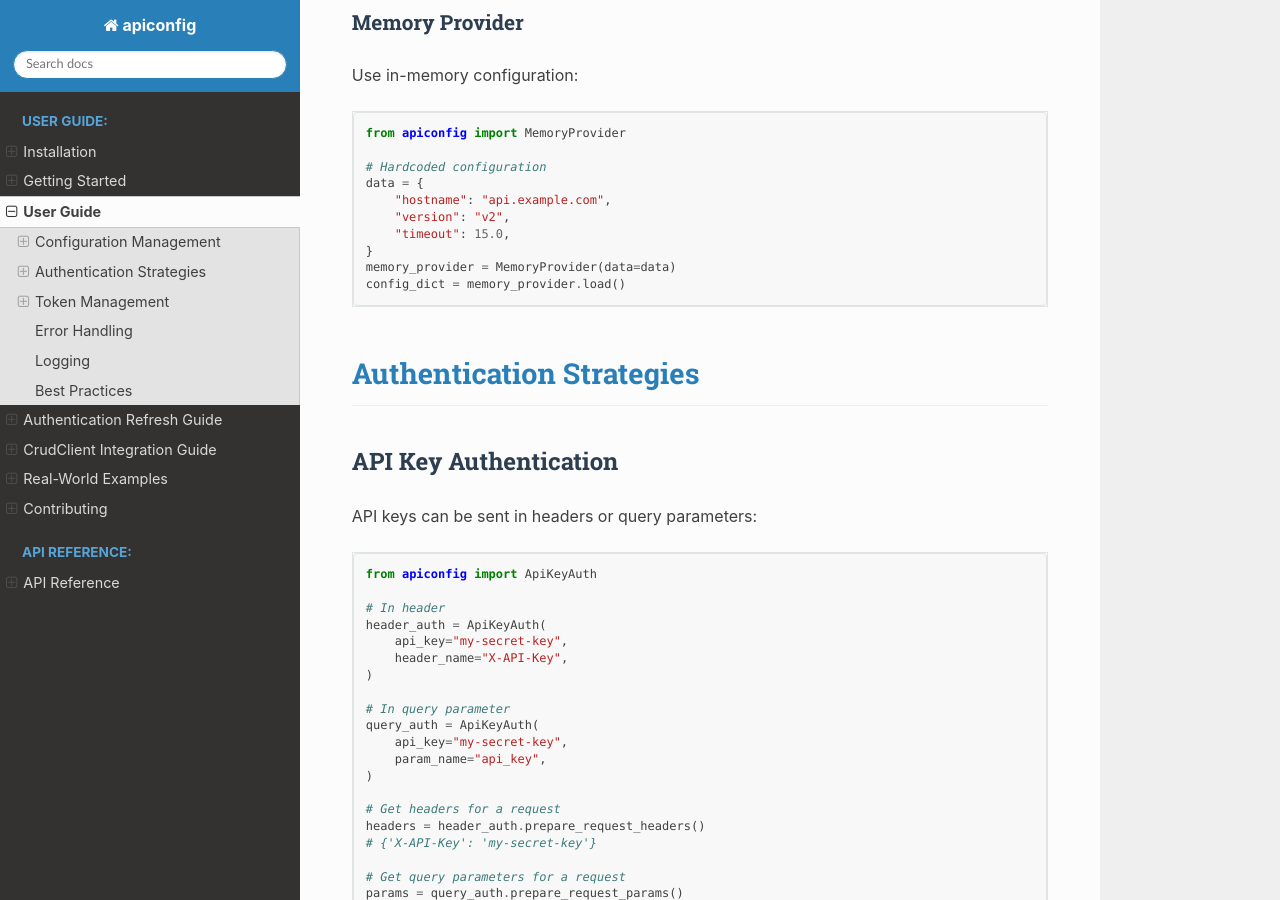
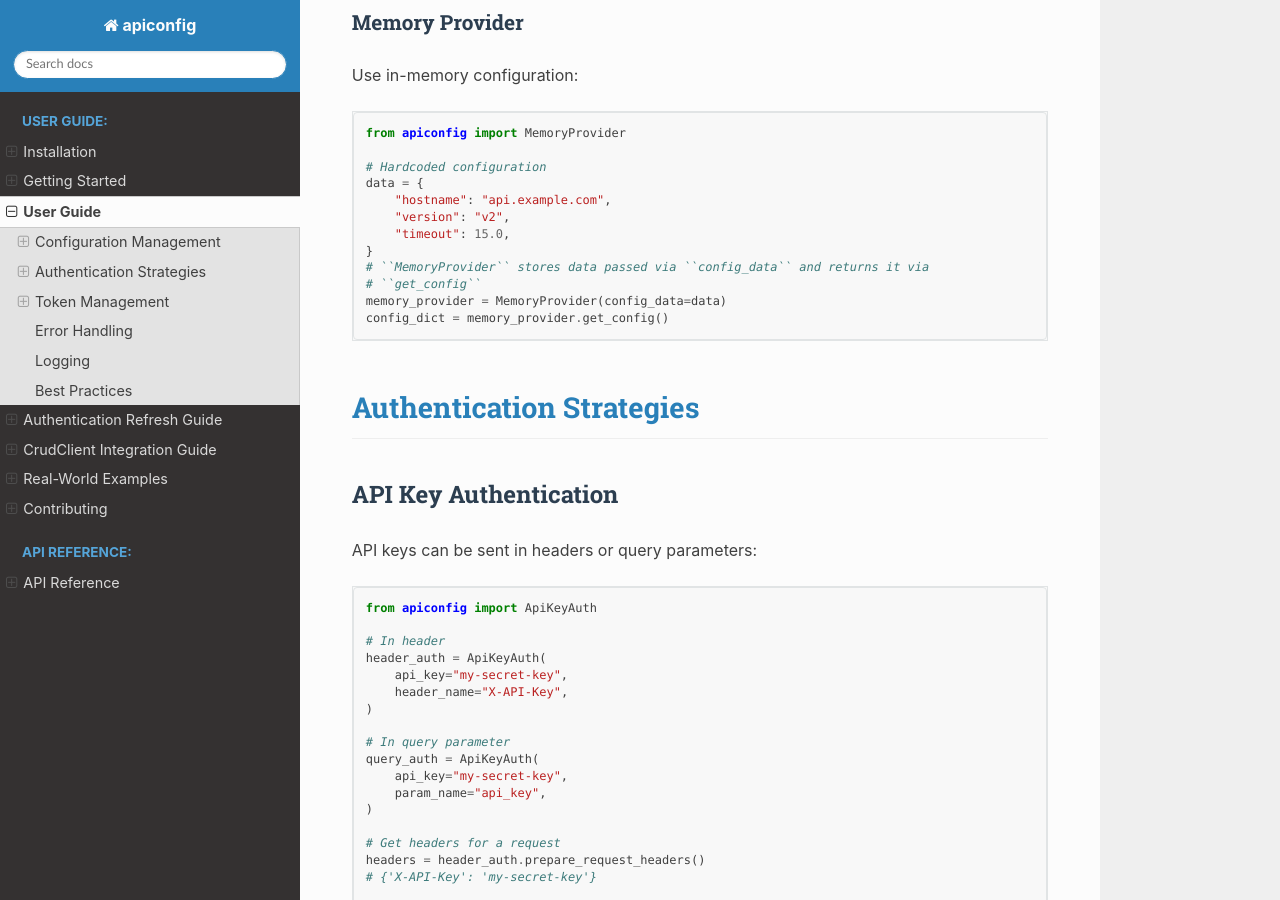
Before and after one commit to Leikaab/apiconfig, a Sphinx documentation site: the page built from docs/source/user_guide.rst, in a window 1280 px wide and 900 px high, scrolled down 1613 px. Built offline with Sphinx 7.4.7 and the Read the Docs theme 3.1.0, drawn with Linux system fonts in a browser that asks for light colours.

Commit message:
docs: fix MemoryProvider usage

```diff
--- a/docs/source/user_guide.rst
+++ b/docs/source/user_guide.rst
@@ -84,8 +84,10 @@ Use in-memory configuration:
        "version": "v2",
        "timeout": 15.0,
    }
-   memory_provider = MemoryProvider(data=data)
-   config_dict = memory_provider.load()
+   # ``MemoryProvider`` stores data passed via ``config_data`` and returns it via
+   # ``get_config``
+   memory_provider = MemoryProvider(config_data=data)
+   config_dict = memory_provider.get_config()
 
 Authentication Strategies
 -----------------------
```
Also changed, not shown: README.md (+4 -2 lines).
